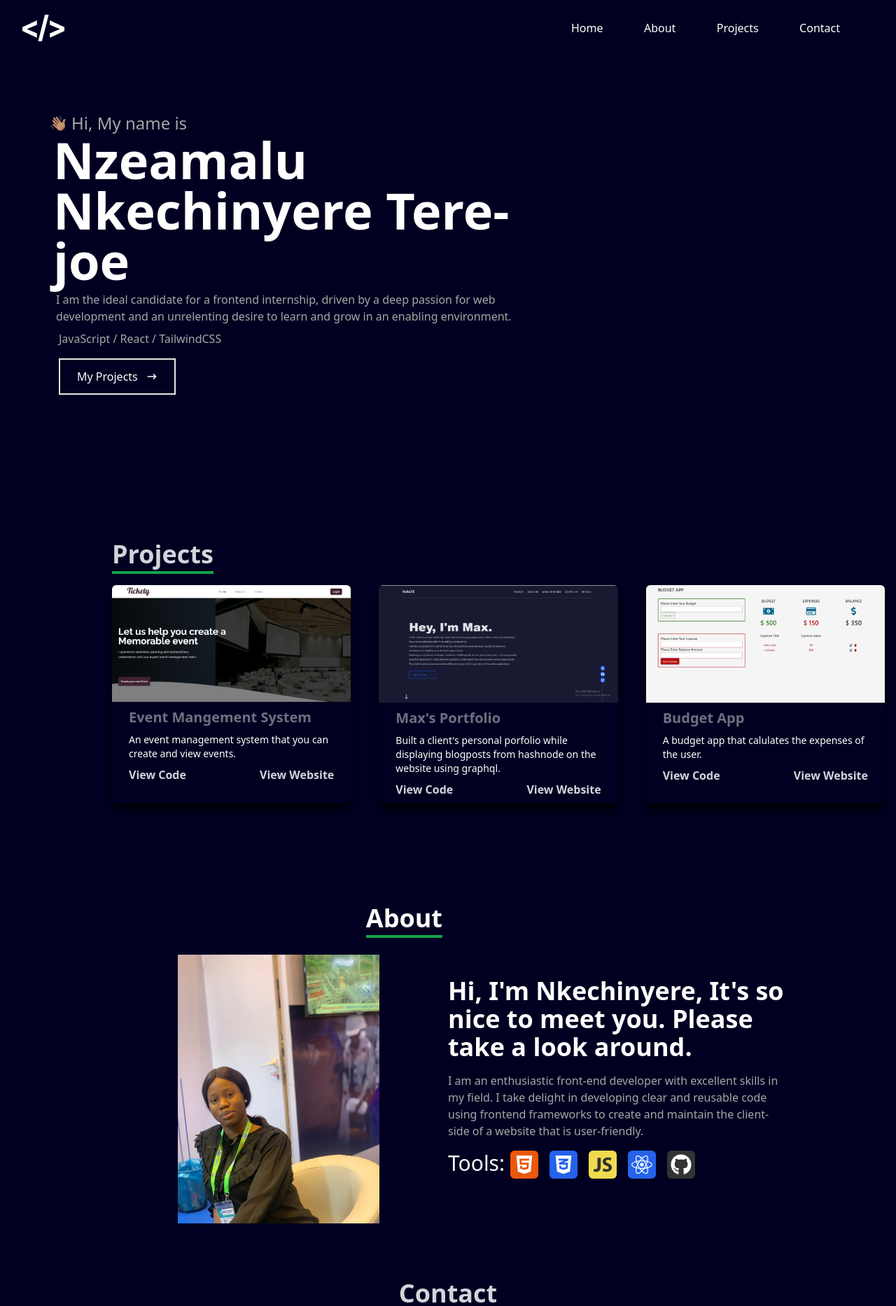
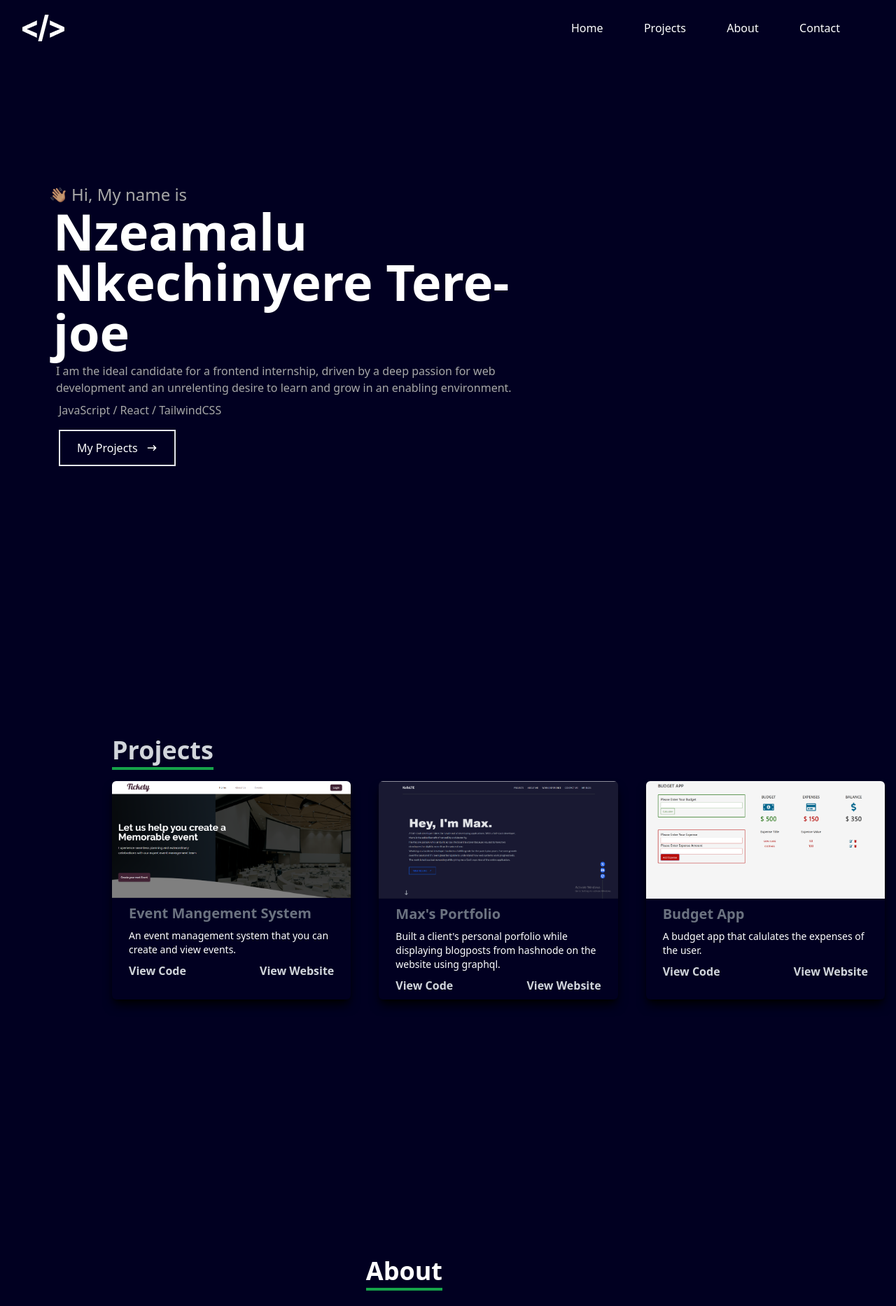
Before and after one commit to terejoe/my-portfolio, a React (Vite) app: page / in a window 1280 px wide. Shown: the top 1866 px of the page at 70% size. Built offline with nearby package versions, Linux system fonts and the light colour scheme.

Commit message:
refactor code

```diff
--- a/src/components/About.jsx
+++ b/src/components/About.jsx
@@ -4,7 +4,7 @@ import potrait from '../assets/potrait.jpg'
 
 export default function About() {
   return (
-    <div name='about'className='w-full bg-[#010021] text-white pt-28'>
+    <div name='about'className='w-full h-screen bg-[#010021] text-white md:pt-28'>
       <div className='flex flex-col justify-center items-center w-full h-full'>
 
         <div className='max-w-[1000px] w-full grid grid-cols-2 gap-4'>
@@ -13,13 +13,11 @@ export default function About() {
           </div>
         </div>
 
-        <div className='max-w-[1000px] w-full grid sm:grid-cols-2 px-4'>
+        <div className='w-[50%] grid grid-cols-2 mx-auto'>
 
-          <div className='m-auto'>
-            <img src={potrait} alt='Potrait' className='h-96 w-68'/>
-          </div>
+          <img src={potrait} alt='Potrait' className='h-96'/>
 
-          <div className='mt-8 m-auto'>
+          <div className='mt-8'>
             <p className='text-left text-4xl font-bold'>Hi, I'm Nkechinyere, It's so nice to meet you. Please take a look around.</p>
             <p className='mt-4 text-[#a7a7a7] text-left'>I am an enthusiastic front-end developer with excellent skills in my field. I take delight in developing clear and reusable code using frontend frameworks to create and maintain the client-side of a website that is user-friendly.</p>
 
--- a/src/components/Home.jsx
+++ b/src/components/Home.jsx
@@ -5,7 +5,7 @@ import { Link } from "react-scroll";
 
 export default function Home() {
   return (
-    <div name="home" className="w-full bg-[#010021]">
+    <div name="home" className="w-full bg-[#010021] h-screen">
       {/* Container */}
       <div className="max-w-[800px] mx-3 md:mx-10 md:px-8 flex justify-center text-left flex-col h-full md:pt-40 pt-24 pb-6">
         <p className="text-2xl text-[#a7a7a7]">
--- a/src/components/Navbar.jsx
+++ b/src/components/Navbar.jsx
@@ -15,10 +15,10 @@ export default function Navbar() {
 
         {/* Desktop Menu */}
         <ul className='hidden md:flex mr-20 justify-between w-[30%]'>
-          <li className='  hover:text-[#a7a7a7]'><Link  to="home" smooth={true} duration={500}>Home</Link></li>
-          <li className='  hover:text-[#a7a7a7]'><Link  to="about" smooth={true} duration={500}>About</Link></li>
-          <li className='  hover:text-[#a7a7a7]'><Link  to="projects" smooth={true} duration={500}>Projects</Link></li>
-          <li className='  hover:text-[#a7a7a7]'><Link  to="contact" smooth={true} duration={500}>Contact</Link></li>
+          <li className='  hover:text-[#a7a7a7] cursor-pointer'><Link  to="home" smooth={true} duration={500}>Home</Link></li>
+          <li className='  hover:text-[#a7a7a7] cursor-pointer'><Link  to="projects" smooth={true} duration={500}>Projects</Link></li>
+          <li className='  hover:text-[#a7a7a7] cursor-pointer'><Link  to="about" smooth={true} duration={500}>About</Link></li>
+          <li className='  hover:text-[#a7a7a7] cursor-pointer'><Link  to="contact" smooth={true} duration={500}>Contact</Link></li>
         </ul>
 
 
@@ -29,10 +29,10 @@ export default function Navbar() {
 
         {/* Hamburger Menu Items */}
         <ul className = {!nav ? 'hidden' : 'absolute top-0 left-0 w-full h-screen bg-[#010021] flex flex-col justify-center items-center'}>
-          <li className='py-6 text-4xl'><Link onClick = {handleClick} to="home" smooth={true} duration={500}>Home</Link></li>
-          <li className='py-6 text-4xl'><Link onClick = {handleClick} to="about" smooth={true} duration={500}>About</Link></li>
-          <li className='py-6 text-4xl'><Link onClick = {handleClick} to="projects" smooth={true} duration={500}>Projects</Link></li>
-          <li className='py-6 text-4xl'><Link onClick = {handleClick} to="contact" smooth={true} duration={500}>Contact</Link></li>
+          <li className='py-6 text-4xl cursor-pointer'><Link onClick = {handleClick} to="home" smooth={true} duration={500}>Home</Link></li>
+          <li className='py-6 text-4xl cursor-pointer'><Link onClick = {handleClick} to="projects" smooth={true} duration={500}>Projects</Link></li>
+          <li className='py-6 text-4xl cursor-pointer'><Link onClick = {handleClick} to="about" smooth={true} duration={500}>About</Link></li>
+          <li className='py-6 text-4xl cursor-pointer'><Link onClick = {handleClick} to="contact" smooth={true} duration={500}>Contact</Link></li>
         </ul>
 
     </div>
--- a/src/components/Project.jsx
+++ b/src/components/Project.jsx
@@ -4,13 +4,13 @@ import budget from '../assets/budget.png'
 
 export default function Project() {
   return (
-    <div name ='projects' className='w-full pt-10 md:pt-40 bg-[#010021] text-gray-300'>
+    <div name ='projects' className='w-full md:pt-20 h-screen bg-[#010021] text-gray-300'>
       <div className='md:pl-40 p-4 flex flex-col justify-center w-full h-full'>
         <div className='pb-6'>
           <p className='text-4xl font-bold inline border-b-4 text-gray-300 border-green-600'>Projects</p>
         </div>
 
-        <div className='grid grid-cols-2 md:grid-cols-3 gap-10'>
+        <div className='grid md:grid-cols-3 gap-10'>
           {/* One Item */}
           <div className='border-lg shadow-lg shadow-black container rounded-md justify-center items-center'>
             <a href=' https://tickety-group10.netlify.app/'><img src={tickety} alt='Website' className='w-full rounded-t-md'/></a>
```
